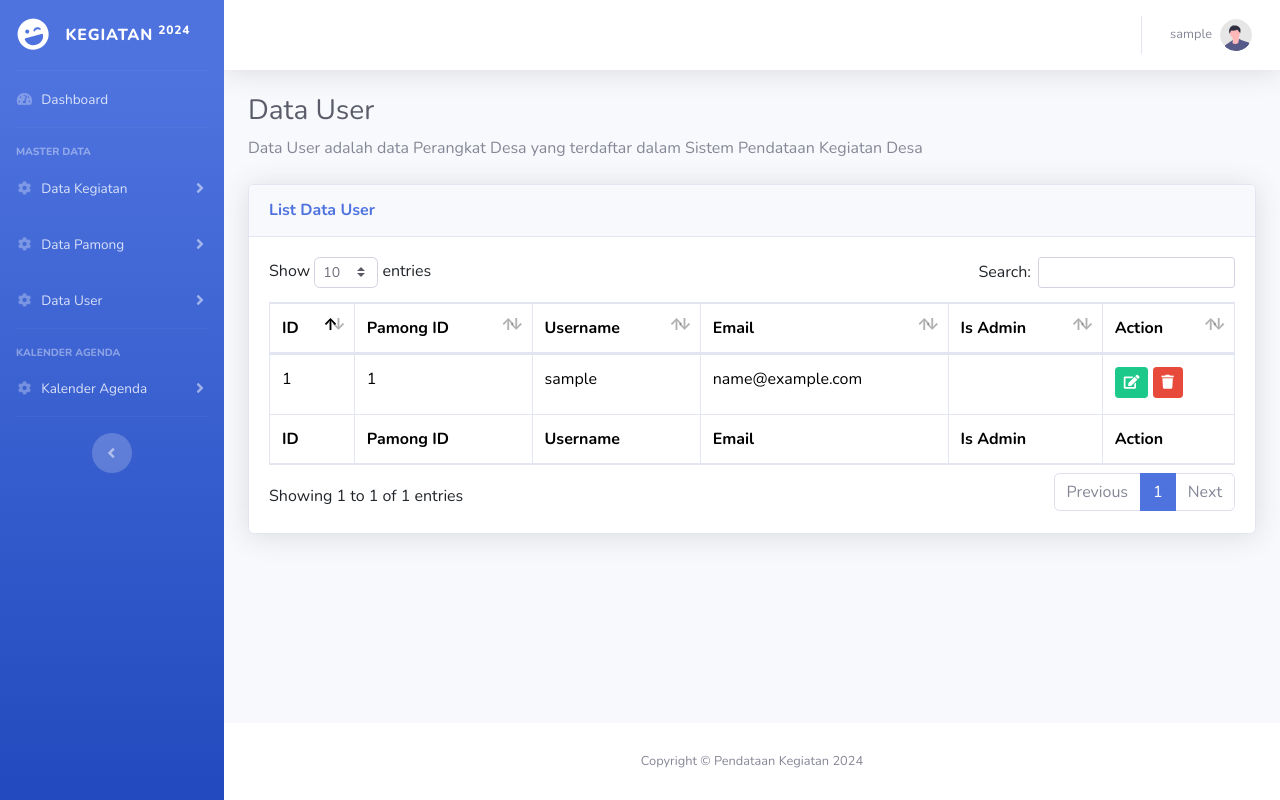
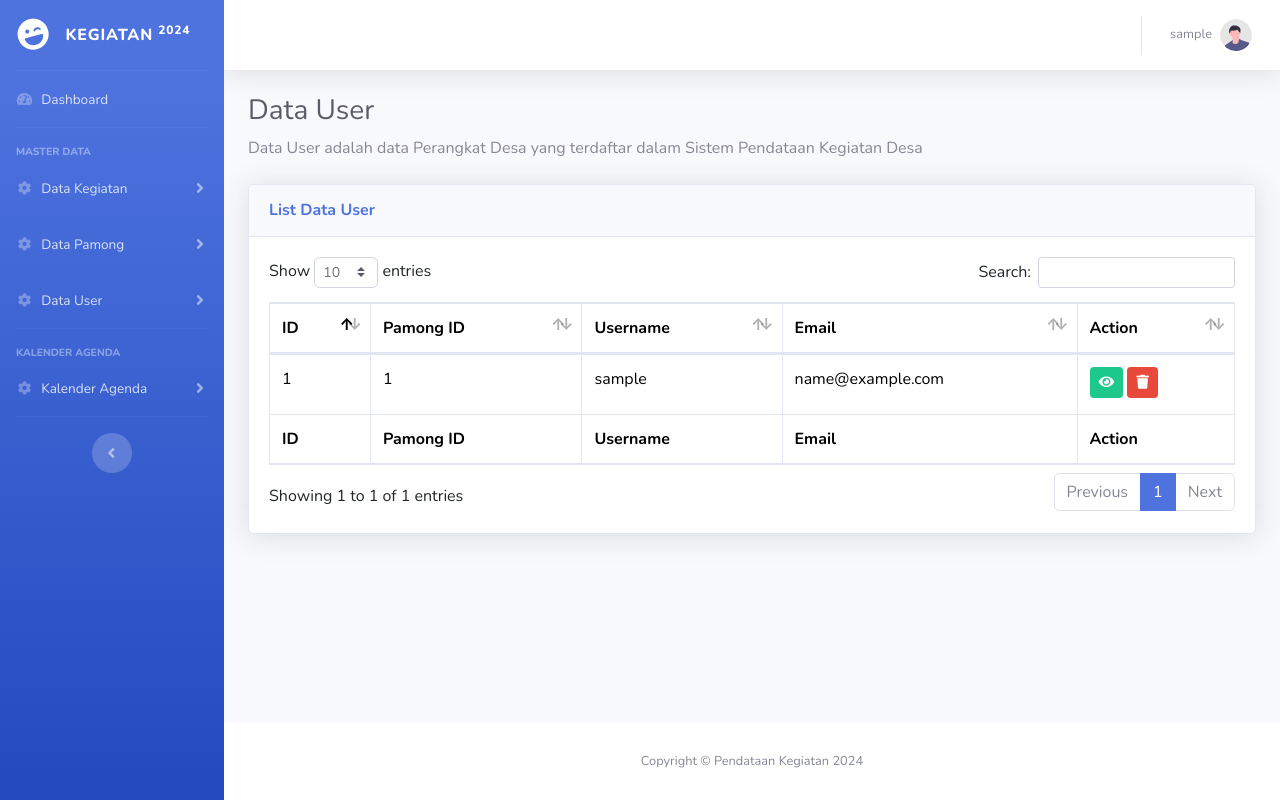
Before and after one commit to ridwaanhall/fepengabdian, a Django app: template base/templates/list-user.html in a window 1280 px wide. Run offline with Django 4.2, Linux system fonts and the light colour scheme; the template is opened without the code that fills it: most values are stand-ins (such as "Sample title", 1, 10 or a date in 2020); some libraries are stand-ins or nearby versions.

Commit message:
hide some column in table

```diff
--- a/base/templates/list-user.html
+++ b/base/templates/list-user.html
@@ -46,7 +46,7 @@
                             <th>Pamong ID</th>
                             <th>Username</th>
                             <th>Email</th>
-                            <th>Is Admin</th>
+                            <!-- <th>Is Admin</th> -->
                             <th>Action</th>
                         </tr>
                     </thead>
@@ -56,7 +56,7 @@
                             <th>Pamong ID</th>
                             <th>Username</th>
                             <th>Email</th>
-                            <th>Is Admin</th>
+                            <!-- <th>Is Admin</th> -->
                             <th>Action</th>
                         </tr>
                     </tfoot>
@@ -67,10 +67,10 @@
                             <td>{{ user.pamong_id }}</td>
                             <td>{{ user.username }}</td>
                             <td>{{ user.email }}</td>
-                            <td>{{ user.is_admin }}</td>
+                            <!-- <td>{{ user.is_admin }}</td> -->
                             <td>
                                 <a href="{% url 'detail-edit-user' user.id %}" class="btn btn-success mb-1 btn-sm">
-                                    <i class="fa fa-edit"></i>
+                                    <i class="fa fa-eye"></i>
                                 </a>
                                 <a href="{% url 'hapus-user' user.id %}" class="btn btn-danger mb-1 btn-sm btn-delete">
                                     <i class="fa fa-trash"></i>
```
Also changed, not shown: base/templates/list-pamong.html (+5 -5 lines).
